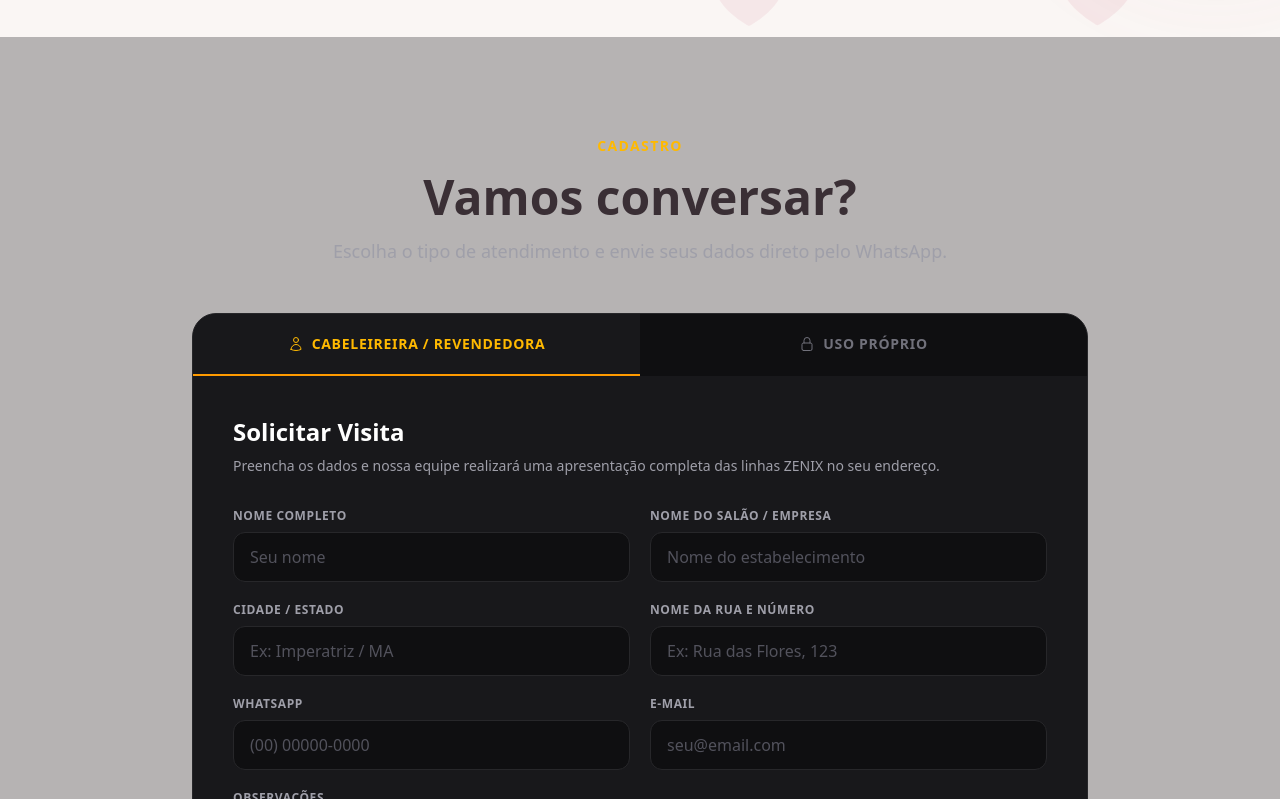
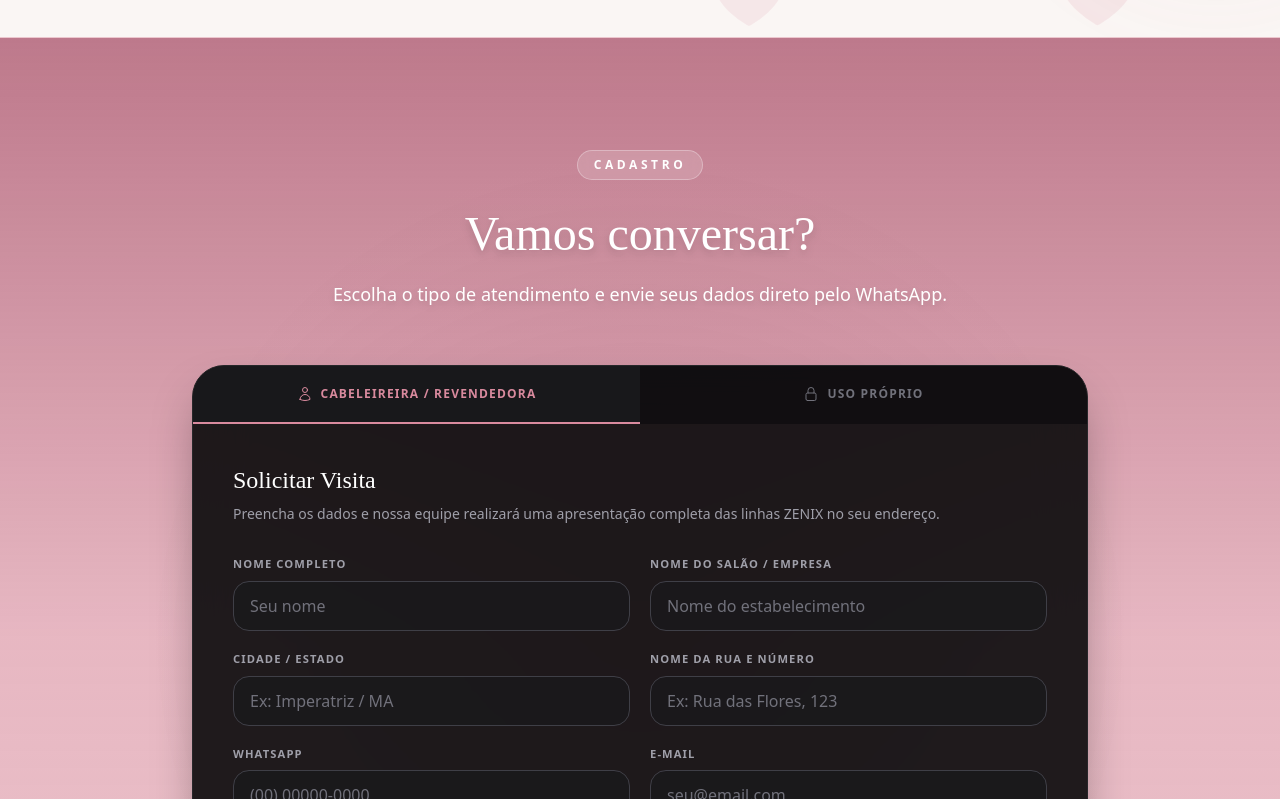
Before and after one commit to paulamelo2404/zenix-landing, a React (Vite) app: page / in a window 1280 px wide. Shown: the part 7521-8320 px from the top of the page. Built offline with nearby package versions, Linux system fonts and the light colour scheme.

Commit message:
feat: refaz cadastro no estilo clean beauty com gradiente animado

```diff
--- a/src/components/Cadastro.tsx
+++ b/src/components/Cadastro.tsx
@@ -1,4 +1,4 @@
-import { useState } from 'react';
+import { useRef, useState } from 'react';
 import {
   UserIcon,
   LockClosedIcon,
@@ -8,24 +8,23 @@ import { montarMensagemCadastro } from '../utils/whatsapp';
 
 type Aba = 'profissional' | 'consumidor';
 
-// Produtos disponíveis pra seleção (Uso Próprio)
-// Trocaremos pelos nomes reais depois
 const PRODUTOS_DISPONIVEIS = [
-  'Cápsula',
-  'Kit Banana e Mel',
-  'Kit Liso Absoluto',
-  'Amber Glow',
-  'RoyalPlástia',
-  'Home Care',
-  'CPR',
-  'Linha Profissional',
-  'Outro',
+  'Biotox Royal Blond',
+  'ZenitPro Btox Branco',
+  'Cauterização CPR',
+  'Selagem BioZenit Blond',
+  'RoyalPlástia Blond',
+  'Longmax',
+  'Liso Absoluto',
+  'Banana e Mel',
+  'Amber Glow Oil',
 ];
 
 export function Cadastro() {
+  const sectionRef = useRef<HTMLElement>(null);
+  const [pos, setPos] = useState({ x: 50, y: 50 });
   const [aba, setAba] = useState<Aba>('profissional');
 
-  // Campos — Profissional / Revendedora
   const [prof, setProf] = useState({
     nome: '',
     salao: '',
@@ -36,7 +35,6 @@ export function Cadastro() {
     observacoes: '',
   });
 
-  // Campos — Uso Próprio
   const [cons, setCons] = useState({
     cidade: '',
     bairro: '',
@@ -44,8 +42,15 @@ export function Cadastro() {
     telefone: '',
   });
 
-  // Produtos selecionados (só pro modo Uso Próprio)
   const [produtosSelecionados, setProdutosSelecionados] = useState<string[]>([]);
+
+  function handleMouseMove(e: React.MouseEvent<HTMLElement>) {
+    if (!sectionRef.current) return;
+    const rect = sectionRef.current.getBoundingClientRect();
+    const x = ((e.clientX - rect.left) / rect.width) * 100;
+    const y = ((e.clientY - rect.top) / rect.height) * 100;
+    setPos({ x, y });
+  }
 
   function toggleProduto(nome: string) {
     setProdutosSelecionados((atual) =>
@@ -87,37 +92,53 @@ export function Cadastro() {
   }
 
   const inputClass =
-    'w-full bg-zinc-950/60 border border-zinc-800 rounded-xl px-4 py-3 text-white placeholder-zinc-600 focus:outline-none focus:border-amber-500/60 transition';
+    'w-full bg-zinc-900/80 border border-zinc-700 rounded-2xl px-4 py-3 text-white placeholder-zinc-500 focus:outline-none focus:border-zenix-rose focus:bg-zinc-900 transition';
 
   const labelClass =
-    'block text-xs font-semibold text-zinc-400 uppercase tracking-wider mb-2';
+    'block text-[0.7rem] font-semibold text-zinc-400 uppercase tracking-widest mb-2';
 
   return (
-    <section id="cadastro" className="relative py-24 px-6 bg-zinc-900/30">
-      <div className="max-w-4xl mx-auto">
+    <section
+      id="cadastro"
+      ref={sectionRef}
+      onMouseMove={handleMouseMove}
+      className="relative py-28 px-6 border-y border-zenix-rose/20 overflow-hidden bg-zenix-rose/30"
+    >
+      {/* Gradiente rosa escuro fixo no topo */}
+      <div className="absolute inset-0 bg-linear-to-b from-zenix-rose-dark/90 via-zenix-rose/40 to-zenix-rose/20 pointer-events-none" />
+
+      {/* Spotlight rosa que segue o mouse */}
+      <div
+        className="absolute inset-0 transition-[background] duration-300 ease-out pointer-events-none opacity-50"
+        style={{
+          background: `radial-gradient(700px circle at ${pos.x}% ${pos.y}%, rgba(183, 110, 130, 0.6), transparent 70%)`,
+        }}
+      />
+
+      <div className="relative z-10 max-w-4xl mx-auto">
         {/* Cabeçalho */}
-        <div className="text-center mb-12">
-          <span className="text-amber-400 text-sm font-semibold tracking-widest uppercase">
+        <div className="text-center mb-14">
+          <span className="inline-block text-white text-xs font-semibold tracking-[0.3em] uppercase mb-4 px-4 py-1.5 bg-white/15 backdrop-blur-sm rounded-full border border-white/30">
             Cadastro
           </span>
-          <h2 className="text-3xl md:text-5xl font-bold mt-4 mb-4">
+          <h2 className="font-display text-3xl md:text-5xl text-white mt-2 mb-4 leading-tight drop-shadow-lg">
             Vamos conversar?
           </h2>
-          <p className="text-zinc-400 text-lg">
+          <p className="text-white text-base md:text-lg max-w-2xl mx-auto leading-relaxed drop-shadow-md">
             Escolha o tipo de atendimento e envie seus dados direto pelo WhatsApp.
           </p>
         </div>
 
         {/* Card do formulário */}
-        <div className="bg-zinc-900 border border-zinc-800 rounded-3xl overflow-hidden">
+        <div className="bg-zinc-950/90 backdrop-blur-xl border border-zinc-800 rounded-4xl overflow-hidden shadow-2xl shadow-black/40">
           {/* Abas */}
           <div className="grid grid-cols-2">
             <button
               type="button"
               onClick={() => setAba('profissional')}
-              className={`flex items-center justify-center gap-2 py-5 font-semibold text-sm uppercase tracking-wider transition ${
+              className={`flex items-center justify-center gap-2 py-5 font-semibold text-xs tracking-widest uppercase transition ${
                 aba === 'profissional'
-                  ? 'bg-zinc-900 text-amber-400 border-b-2 border-amber-500'
+                  ? 'bg-zinc-900 text-zenix-rose border-b-2 border-zenix-rose'
                   : 'bg-zinc-950/60 text-zinc-500 hover:text-zinc-300 border-b-2 border-transparent'
               }`}
             >
@@ -127,9 +148,9 @@ export function Cadastro() {
             <button
               type="button"
               onClick={() => setAba('consumidor')}
-              className={`flex items-center justify-center gap-2 py-5 font-semibold text-sm uppercase tracking-wider transition ${
+              className={`flex items-center justify-center gap-2 py-5 font-semibold text-xs tracking-widest uppercase transition ${
                 aba === 'consumidor'
-                  ? 'bg-zinc-900 text-amber-400 border-b-2 border-amber-500'
+                  ? 'bg-zinc-900 text-zenix-rose border-b-2 border-zenix-rose'
                   : 'bg-zinc-950/60 text-zinc-500 hover:text-zinc-300 border-b-2 border-transparent'
               }`}
             >
@@ -142,7 +163,7 @@ export function Cadastro() {
           <form onSubmit={handleSubmit} className="p-8 md:p-10">
             {aba === 'profissional' ? (
               <>
-                <h3 className="text-2xl font-semibold text-white mb-2">
+                <h3 className="font-display text-2xl text-white mb-2">
                   Solicitar Visita
                 </h3>
                 <p className="text-zinc-400 text-sm mb-8">
@@ -243,7 +264,7 @@ export function Cadastro() {
               </>
             ) : (
               <>
-                <h3 className="text-2xl font-semibold text-white mb-2">
+                <h3 className="font-display text-2xl text-white mb-2">
                   Monte seu Pedido — Uso Próprio
                 </h3>
                 <p className="text-zinc-400 text-sm mb-8">
@@ -314,10 +335,10 @@ export function Cadastro() {
                           key={nome}
                           type="button"
                           onClick={() => toggleProduto(nome)}
-                          className={`text-sm px-4 py-2.5 rounded-xl border transition text-left ${
+                          className={`text-sm px-4 py-3 rounded-2xl border transition text-left ${
                             ativo
-                              ? 'bg-amber-500 text-zinc-950 border-amber-500 font-semibold'
-                              : 'bg-zinc-950/60 text-zinc-300 border-zinc-800 hover:border-amber-500/50'
+                              ? 'bg-zenix-rose text-white border-zenix-rose font-medium shadow-md shadow-zenix-rose/30'
+                              : 'bg-zinc-900/80 text-zinc-300 border-zinc-700 hover:border-zenix-rose/50'
                           }`}
                         >
                           {nome}
@@ -337,7 +358,7 @@ export function Cadastro() {
             {/* Botão de envio */}
             <button
               type="submit"
-              className="w-full md:w-auto inline-flex items-center justify-center gap-2 bg-amber-500 hover:bg-amber-400 text-zinc-950 font-semibold px-8 py-4 rounded-full transition"
+              className="w-full md:w-auto inline-flex items-center justify-center gap-2 bg-zenix-rose hover:bg-zenix-rose-dark text-white font-medium tracking-widest uppercase text-sm px-8 py-4 rounded-full transition shadow-lg hover:shadow-xl hover:shadow-zenix-rose/50"
             >
               <PaperAirplaneIcon className="w-5 h-5" />
               {aba === 'profissional'
@@ -347,7 +368,7 @@ export function Cadastro() {
 
             <p className="text-xs text-zinc-500 mt-4">
               Ao clicar, o WhatsApp abrirá com a mensagem já pronta. É só
-              confirmar o envio. 🔒 Nenhum dado é armazenado no site.
+              confirmar o envio. Nenhum dado é armazenado no site.
             </p>
           </form>
         </div>
```
